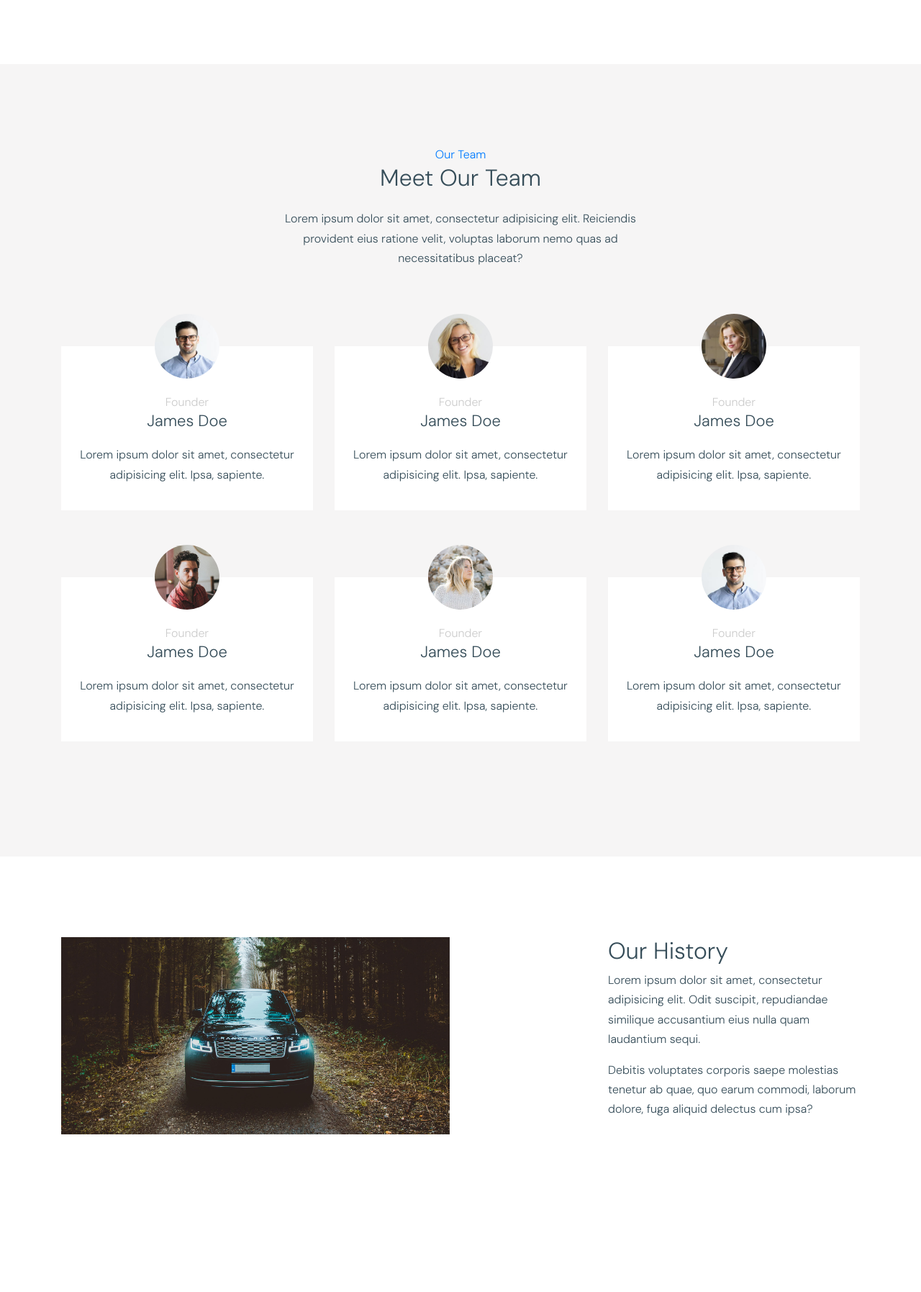
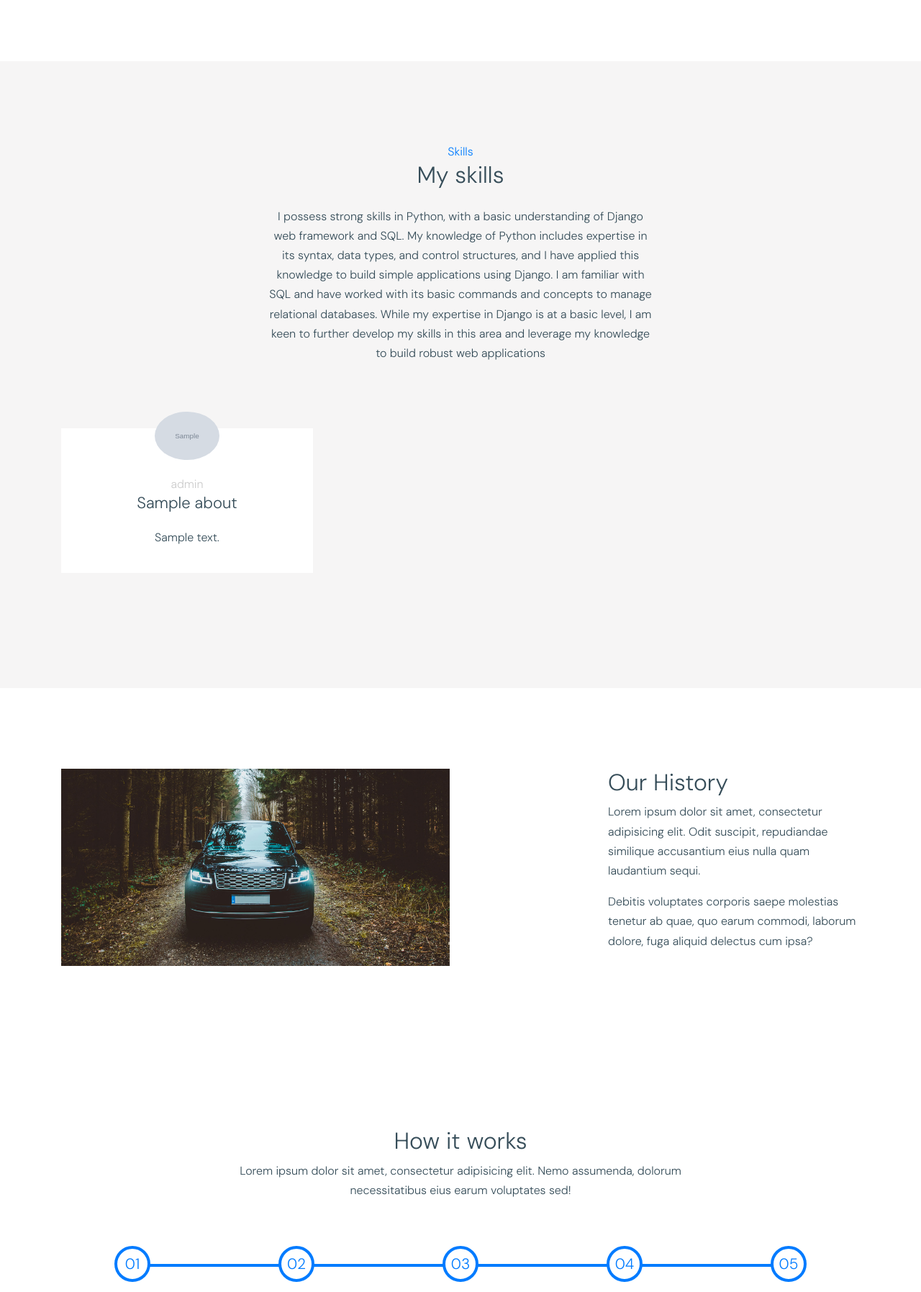
Before and after one commit to Dedich1988/moto_rent, a Django app: page /about/ in a window 1280 px wide. Shown: the part 1159-2954 px from the top of the page at 72% size. Run offline with Django 4.2, Linux system fonts and the light colour scheme; tables that the repository leaves empty hold one stand-in row (values such as "Sample post"); grey boxes marked "Sample" are stand-in pictures; some libraries are stand-ins or nearby versions; some web fonts are replaced.

Commit message:
About and new model About

```diff
--- a/webapp/admin.py
+++ b/webapp/admin.py
@@ -1,5 +1,6 @@
 from django.contrib import admin
 
 # Register your models here.
-from webapp.models import Car
+from webapp.models import Car, About
 admin.site.register(Car)
+admin.site.register(About)
--- a/webapp/models.py
+++ b/webapp/models.py
@@ -36,3 +36,30 @@
         return mark_safe('<img src="%s" width="150" height="150" />' % self.photo.url)
 
     image_tag.short_description = 'Image'
+
+
+
+
+class About(models.Model):
+    """About model"""
+
+    level = models.CharField(max_length=100)
+    name = models.CharField(max_length=100)
+    text = models.TextField()
+    photo = models.ImageField(upload_to='skill_photos/', blank=True)
+
+    def __str__(self):
+        return self.text[20:]
+
+
+    class Meta:
+        verbose_name_plural = "Abouts"
+
+    @property
+    def photo_url(self):
+        return self.photo.url if self.photo else ''
+
+    def image_tag(self):
+        return mark_safe('<img src="%s" width="150" height="150" />' % self.photo.url)
+
+    image_tag.short_description = 'Image'
--- a/webapp/templates/webapp/about.html
+++ b/webapp/templates/webapp/about.html
@@ -8,12 +8,12 @@
 
     {% block content %}
     <div class="ftco-blocks-cover-1">
-      <div class="ftco-cover-1 overlay innerpage" style="background-image: url('../../static/webapp/images/hero_2.jpg')">
+      <div class="ftco-cover-1 overlay innerpage" style="background-image: url('../../static/webapp/images/post_6.jpg')">
         <div class="container">
           <div class="row align-items-center justify-content-center">
             <div class="col-lg-6 text-center">
               <h1>About Us</h1>
-              <p>Lorem ipsum dolor sit amet consectetur adipisicing elit.</p>
+              <p>Pet project CarRent Django Dabrovloski Dzmitry</p>
             </div>
           </div>
         </div>
@@ -24,12 +24,15 @@
       <div class="container">
         <div class="row">
           <div class="col-lg-6 mb-5 mb-lg-0 order-lg-2">
-            <img src="{% static 'webapp/images/hero_2.jpg' %}" alt="Image" class="img-fluid">
+            <img src="{% static 'webapp/images/DD.jpg' %}" alt="Image" class="img-fluid">
           </div>
           <div class="col-lg-4 mr-auto">
-            <h2>Car Company</h2>
-            <p>Lorem ipsum dolor sit amet, consectetur adipisicing elit. Odit suscipit, repudiandae similique accusantium eius nulla quam laudantium sequi.</p>
-            <p>Debitis voluptates corporis saepe molestias tenetur ab quae, quo earum commodi, laborum dolore, fuga aliquid delectus cum ipsa?</p>
+            <h2>Dzmitry Dabravolski</h2>
+            <p>Dedich1988@gmail.com</p>
+            <p>https://github.com/Dedich1988</p>
+			<p>https://www.linkedin.com/in/dzmitry-dabravolski-8549a2b2/</p>
+			<p>https://t.me/DzmitryGoodwill</p>
+
           </div>
         </div>
       </div>
@@ -39,95 +42,27 @@
       <div class="container">
         <div class="row justify-content-center text-center mb-5 section-2-title">
           <div class="col-md-6">
-            <span class="text-primary">Our Team</span>
-            <h2 class="mb-4">Meet Our Team</h2>
-            <p>Lorem ipsum dolor sit amet, consectetur adipisicing elit. Reiciendis provident eius ratione velit, voluptas laborum nemo quas ad necessitatibus placeat?</p>
+            <span class="text-primary">Skills</span>
+            <h2 class="mb-4">My skills</h2>
+            <p>I possess strong skills in Python, with a basic understanding of Django web framework and SQL. My knowledge of Python includes expertise in its syntax, data types, and control structures, and I have applied this knowledge to build simple applications using Django. I am familiar with SQL and have worked with its basic commands and concepts to manage relational databases. While my expertise in Django is at a basic level, I am keen to further develop my skills in this area and leverage my knowledge to build robust web applications</p>
           </div>
         </div>
         <div class="row align-items-stretch">
-
+          {% for about in abouts %}
           <div class="col-lg-4 col-md-6 mb-5">
             <div class="post-entry-1 h-100 person-1">
 
-                <img src="{% static 'webapp/images/person_1.jpg' %}" alt="Image"
+                <img src="{{about.photo.url}}" alt="Image"
                  class="img-fluid">
 
               <div class="post-entry-1-contents">
-                <span class="meta">Founder</span>
-                <h2>James Doe</h2>
-                <p>Lorem ipsum dolor sit amet, consectetur adipisicing elit. Ipsa, sapiente.</p>
+                <span class="meta">{{ about.level }}</span>
+                <h2>{{ about.name}}</h2>
+                <p>{{ about.text}}</p>
               </div>
             </div>
           </div>
-          <div class="col-lg-4 col-md-6 mb-5">
-            <div class="post-entry-1 h-100 person-1">
-
-                <img src="{% static 'webapp/images/person_2.jpg' %}" alt="Image"
-                 class="img-fluid">
-
-              <div class="post-entry-1-contents">
-                <span class="meta">Founder</span>
-                <h2>James Doe</h2>
-                <p>Lorem ipsum dolor sit amet, consectetur adipisicing elit. Ipsa, sapiente.</p>
-              </div>
-            </div>
-          </div>
-
-          <div class="col-lg-4 col-md-6 mb-5">
-            <div class="post-entry-1 h-100 person-1">
-
-                <img src="{% static 'webapp/images/person_3.jpg' %}" alt="Image"
-                 class="img-fluid">
-
-              <div class="post-entry-1-contents">
-                <span class="meta">Founder</span>
-                <h2>James Doe</h2>
-                <p>Lorem ipsum dolor sit amet, consectetur adipisicing elit. Ipsa, sapiente.</p>
-              </div>
-            </div>
-          </div>
-
-          <div class="col-lg-4 col-md-6 mb-5">
-            <div class="post-entry-1 h-100 person-1">
-
-                <img src="{% static 'webapp/images/person_4.jpg' %}" alt="Image"
-                 class="img-fluid">
-
-              <div class="post-entry-1-contents">
-                <span class="meta">Founder</span>
-                <h2>James Doe</h2>
-                <p>Lorem ipsum dolor sit amet, consectetur adipisicing elit. Ipsa, sapiente.</p>
-              </div>
-            </div>
-          </div>
-
-          <div class="col-lg-4 col-md-6 mb-5">
-            <div class="post-entry-1 h-100 person-1">
-
-                <img src="{% static 'webapp/images/person_5.jpg' %}" alt="Image"
-                 class="img-fluid">
-
-              <div class="post-entry-1-contents">
-                <span class="meta">Founder</span>
-                <h2>James Doe</h2>
-                <p>Lorem ipsum dolor sit amet, consectetur adipisicing elit. Ipsa, sapiente.</p>
-              </div>
-            </div>
-          </div>
-
-          <div class="col-lg-4 col-md-6 mb-5">
-            <div class="post-entry-1 h-100 person-1">
-
-                <img src="{% static 'webapp/images/person_1.jpg' %}" alt="Image"
-                 class="img-fluid">
-
-              <div class="post-entry-1-contents">
-                <span class="meta">Founder</span>
-                <h2>James Doe</h2>
-                <p>Lorem ipsum dolor sit amet, consectetur adipisicing elit. Ipsa, sapiente.</p>
-              </div>
-            </div>
-          </div>
+          {% endfor %}
 
 
         </div>
--- a/webapp/views.py
+++ b/webapp/views.py
@@ -1,5 +1,5 @@
 from django.shortcuts import render
-from webapp.models import Car
+from webapp.models import *
 from django.core.paginator import Paginator
 
 # Create your views here.
@@ -13,7 +13,13 @@
 
 
 def about(request):
-    return render(request, 'webapp/about.html')
+    abouts = About.objects.all()
+    paginator = Paginator(abouts, 6)
+    page_number = request.GET.get('page')
+    page_obj = paginator.get_page(page_number)
+    context = {'abouts': page_obj}
+    return render(request, 'webapp/about.html', context=context)
+
 
 
 def cars(request):
```
Also changed, not shown: webapp/templates/webapp/cars.html (+59 -30 lines).
